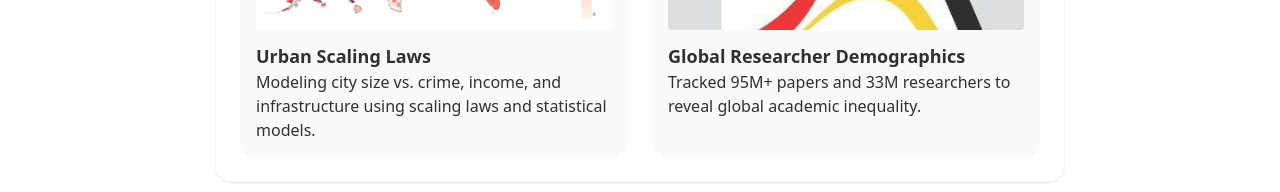
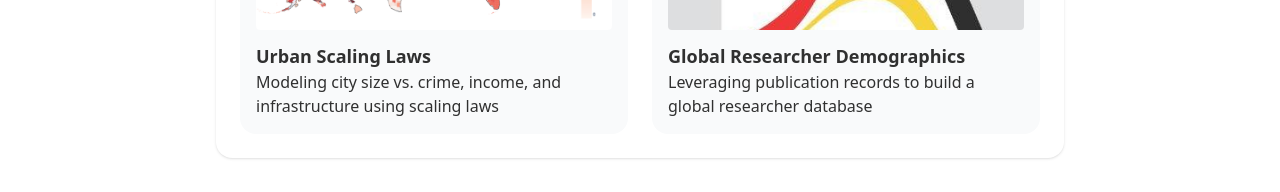
Before and after one commit to s-vishnoi/portfolio, a Vue app: page / in a window 1280 px wide. Shown: the part 706-898 px from the top of the page. Built offline with nearby package versions, Linux system fonts and the light colour scheme; no server answers.

Commit message:
thumbnail routing

```diff
--- a/src/data/projects.js
+++ b/src/data/projects.js
@@ -1,14 +1,14 @@
 export const projects = [
   {
     title: "Urban Scaling Laws",
-    description: "Modeling city size vs. crime, income, and infrastructure using scaling laws and statistical models.",
+    description: "Modeling city size vs. crime, income, and infrastructure using scaling laws",
     image: "/images/projects/urban-scaling.jpg",
-    link: "/pages/UrbanScaling.vue"
+    link: "/pages/urban-scaling"
   },
   {
     title: "Global Researcher Demographics",
-    description: "Tracked 95M+ papers and 33M researchers to reveal global academic inequality.",
+    description: "Leveraging publication records to build a global researcher database",
     image: "/images/projects/demography-map.jpg",
-    link: "/pages/Demographics.vue"
+    link: "/pages/demographics"
   }
 ];
```
